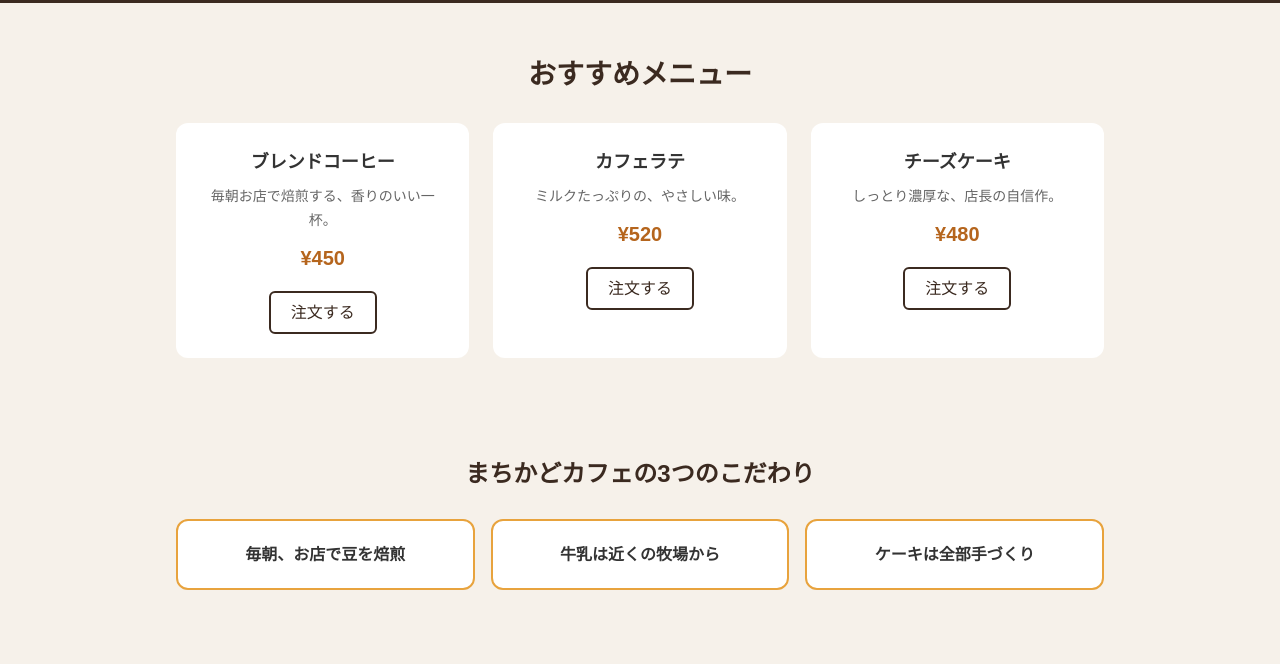
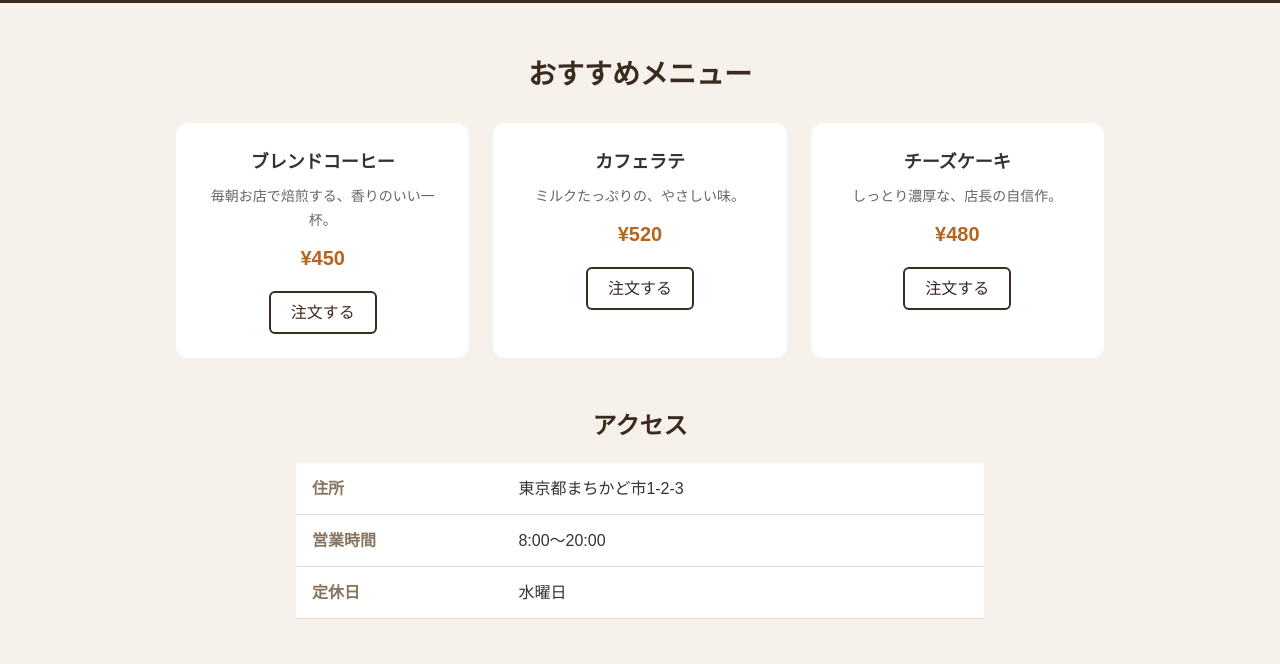
Before and after one commit to yeyint0o/cafe-261113-racoons, a plain HTML site: page index.html in a window 1280 px wide. Shown: the part 108-772 px from the top of the page. Drawn offline with Linux system fonts and the light colour scheme.

```diff
--- a/css/main.css
+++ b/css/main.css
@@ -56,6 +56,37 @@
   text-decoration: none;
 }
 
+.access {
+  max-width: 720px;
+  margin: 0 auto;
+  padding: 0 16px 48px;
+}
+
+.access__title {
+  margin: 0 0 16px;
+  font-size: 24px;
+  text-align: center;
+  color: #3b2a20;
+}
+
+.access__table {
+  width: 100%;
+  border-collapse: collapse;
+  background: #fff;
+}
+
+.access__head,
+.access__data {
+  padding: 12px 16px;
+  border-bottom: 1px solid #e6dccf;
+  text-align: left;
+}
+
+.access__head {
+  width: 30%;
+  color: #8a7560;
+}
+
 .point {
   max-width: 960px;
   margin: 0 auto;
--- a/index.html
+++ b/index.html
@@ -13,7 +13,7 @@
 
 <body>
   <!-- ===== A ヘッダー ここから ===== -->
-     <div class="notice-bar">
+  <div class="notice-bar">
     <p class="notice-bar__text">11月は、ホットドリンクが全品50円引きです。</p>
   </div>
   <header class="site-header">
@@ -53,7 +53,25 @@
     </ul>
   </main>
 
-    <section class="point">
+  <section class="access" id="access">
+    <h2 class="access__title">アクセス</h2>
+    <table class="access__table">
+      <tr>
+        <th class="access__head">住所</th>
+        <td class="access__data">東京都まちかど市1-2-3</td>
+      </tr>
+      <tr>
+        <th class="access__head">営業時間</th>
+        <td class="access__data">8:00〜20:00</td>
+      </tr>
+      <tr>
+        <th class="access__head">定休日</th>
+        <td class="access__data">水曜日</td>
+      </tr>
+    </table>
+  </section>
+
+  <section class="point">
     <h2 class="point__title">まちかどカフェの3つのこだわり</h2>
     <ul class="point__list">
       <li class="point__item">毎朝、お店で豆を焙煎</li>
```
